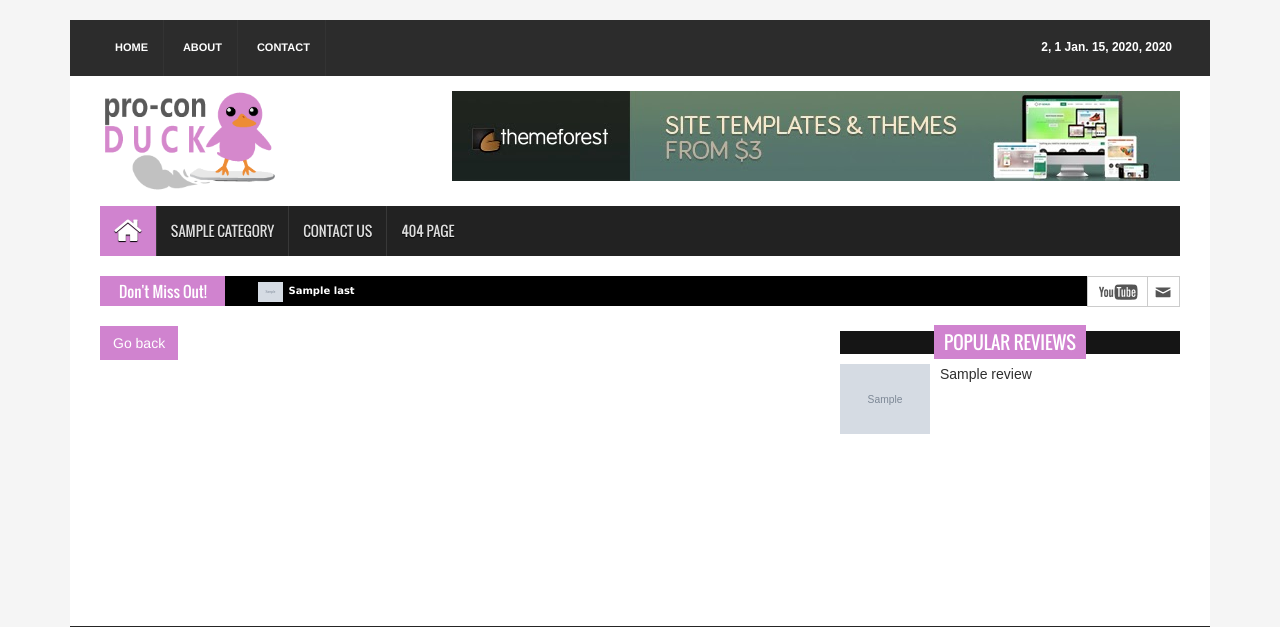
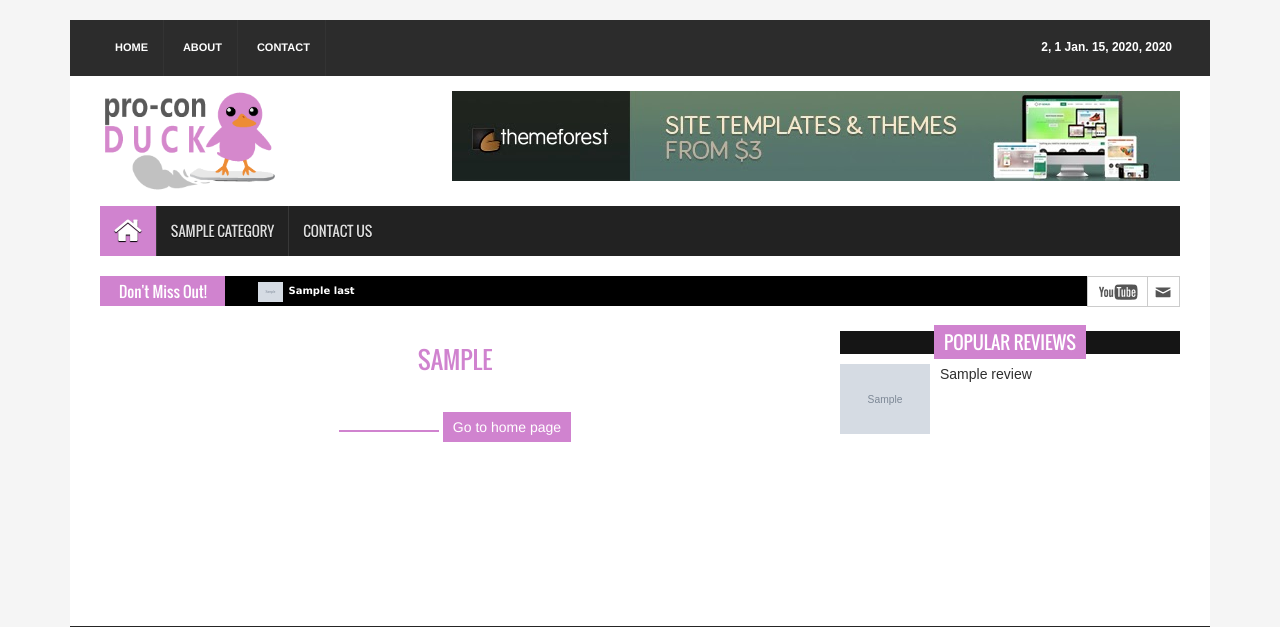
Before and after one commit to CCCodes/ProConDuck, a Django app: template blog/templates/blog/signup.html in a window 1280 px wide. Shown: the top 627 px of the page. Run offline with Django 3.2, Linux system fonts and the light colour scheme; the template is opened without the code that fills it: most values are stand-ins (such as "Sample title", 1, 10 or a date in 2020); grey boxes marked "Sample" are stand-in pictures; some libraries are stand-ins or nearby versions.

Commit message:
format signup page

```diff
--- a/blog/templates/blog/base.html
+++ b/blog/templates/blog/base.html
@@ -90,7 +90,7 @@
                             src="{% static 'blog/images/logo.png' %}"
                             width="176.55" height="100" alt="Pro Con Duck"></a>
                     </div>
-                    <div class="add_banner"><a href="asdfjl"><img
+                    <div class="add_banner"><a href="#"><img
                             src="{% static 'blog/images/addbanner_728x90_V1.jpg' %}"
                             alt=""></a></div>
                 </div>
@@ -116,7 +116,6 @@
                         <li><a href="#">{{ category.name }}</a></li>
                     {% endfor %}
                     <li><a href="{% url 'blog:contact' %}">Contact Us</a></li>
-                    <li><a href="{% url 'blog:error404' %}">404 Page</a></li>
                 </ul>
             </div>
         </nav>
--- a/blog/templates/blog/signup.html
+++ b/blog/templates/blog/signup.html
@@ -1,6 +1,8 @@
 {% extends "blog/base.html" %}
 
 {% block left_content %}
-    <p>{{ message }}
-    <a href="{% url 'blog:main' %}"><button class="btn btn-theme">Go back</button></a></p>
+    <div class="error_page">
+        <h3>{{ header_main }}</h3>
+        <p>{{ message }}</p>
+        <span></span> <a href="{% url 'blog:main' %}" class="wow fadeInLeftBig">Go to home page</a> </div>
 {% endblock %}
```
Also changed, not shown: blog/views.py (+8 -3 lines).
